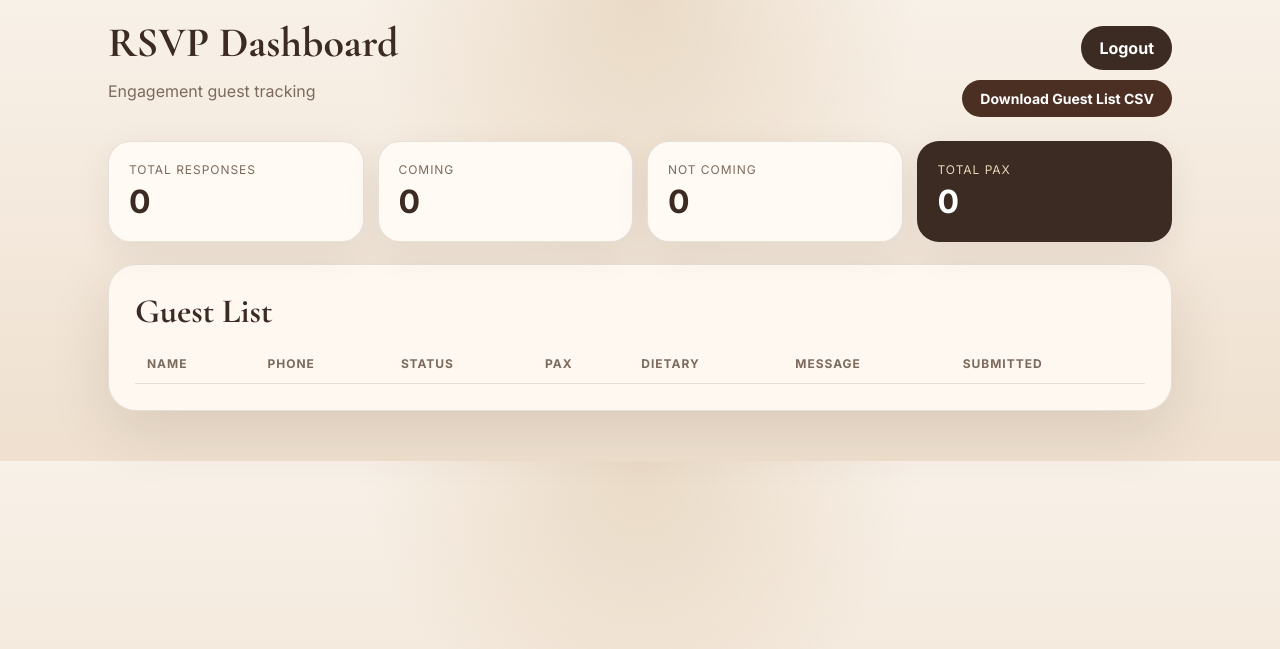
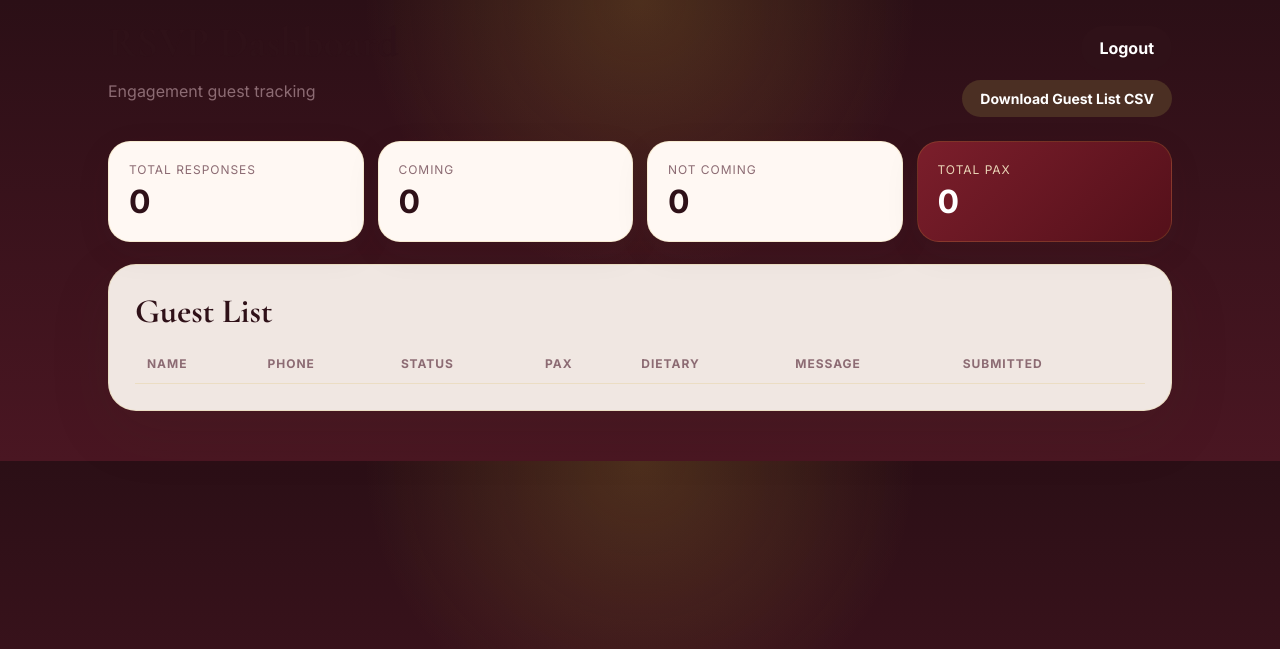
Before and after one commit to rizfebriansyah/engagement-invitation, a Flask app: page /admin in a window 1280 px wide. Shown: the top 649 px of the page. Run offline with Flask 3, Linux system fonts and the light colour scheme; the visitor is signed in with stand-in values (Sample User, id 1); data that the repository does not hold is empty; some libraries are stand-ins or nearby versions.

Commit message:
Update styles.css

```diff
--- a/static/styles.css
+++ b/static/styles.css
@@ -1,13 +1,13 @@
 @import url('https://fonts.googleapis.com/css2?family=Cormorant+Garamond:wght@500;600;700&family=Inter:wght@400;500;600;700&display=swap');
 
 :root {
-  --bg: #f8f1e8;
-  --paper: #fffaf3;
-  --ink: #3b2b22;
-  --muted: #7c6a5d;
-  --gold: #b8894f;
-  --rose: #b56a5a;
-  --line: rgba(59, 43, 34, 0.12);
+  --bg: #2b0f16;
+  --paper: #fff8f3;
+  --ink: #2f1118;
+  --muted: #8c6b73;
+  --gold: #d4af37;
+  --rose: #7b1e2b;
+  --line: rgba(212, 175, 55, 0.18);
 }
 
 * {
@@ -17,8 +17,8 @@
 body {
   margin: 0;
   background:
-    radial-gradient(circle at top, rgba(184,137,79,0.22), transparent 35%),
-    linear-gradient(180deg, #f8f1e8, #efe0cf);
+    radial-gradient(circle at top, rgba(212,175,55,0.20), transparent 35%),
+    linear-gradient(180deg, #2b0f16, #4a1622);
   color: var(--ink);
   font-family: Inter, sans-serif;
 }
@@ -36,7 +36,7 @@ body {
   align-items: center;
   justify-content: center;
   background:
-    linear-gradient(rgba(59,43,34,0.18), rgba(59,43,34,0.08)),
+    linear-gradient(rgba(43,15,22,0.68), rgba(43,15,22,0.48)),
     url('https://images.unsplash.com/photo-1519741497674-611481863552?auto=format&fit=crop&w=1200&q=80');
   background-size: cover;
   background-position: center;
@@ -75,7 +75,8 @@ h1 {
 }
 
 h1 span {
-  color: var(--gold);
+  /* color: var(--gold); */
+  color: #d4af37;
   font-size: 42px;
 }
 
@@ -246,7 +247,7 @@ footer {
 }
 
 .highlight {
-  background: #3b2b22;
+  background: linear-gradient(135deg, #7b1e2b, #54101a);
   color: white;
 }
 
```
